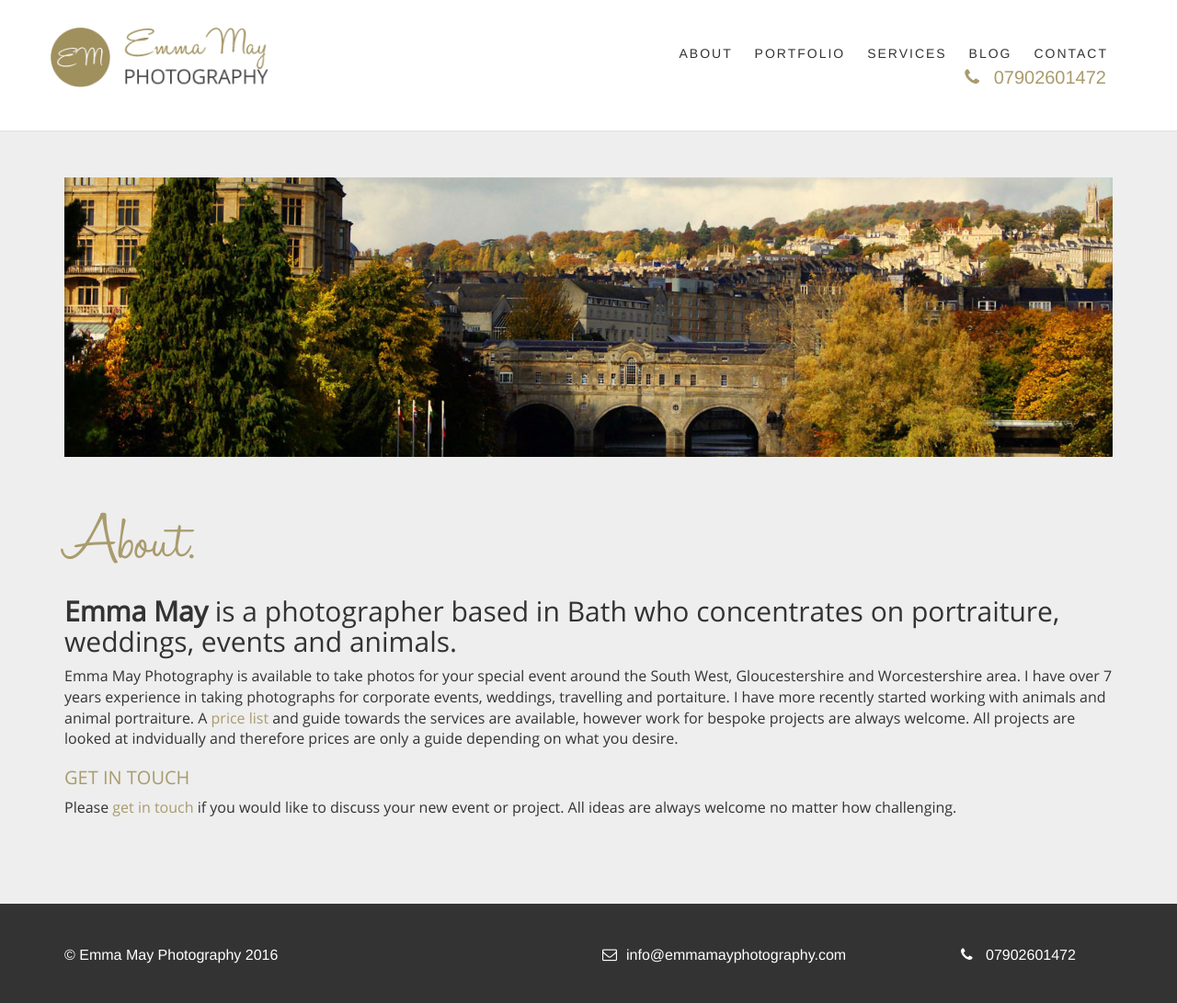
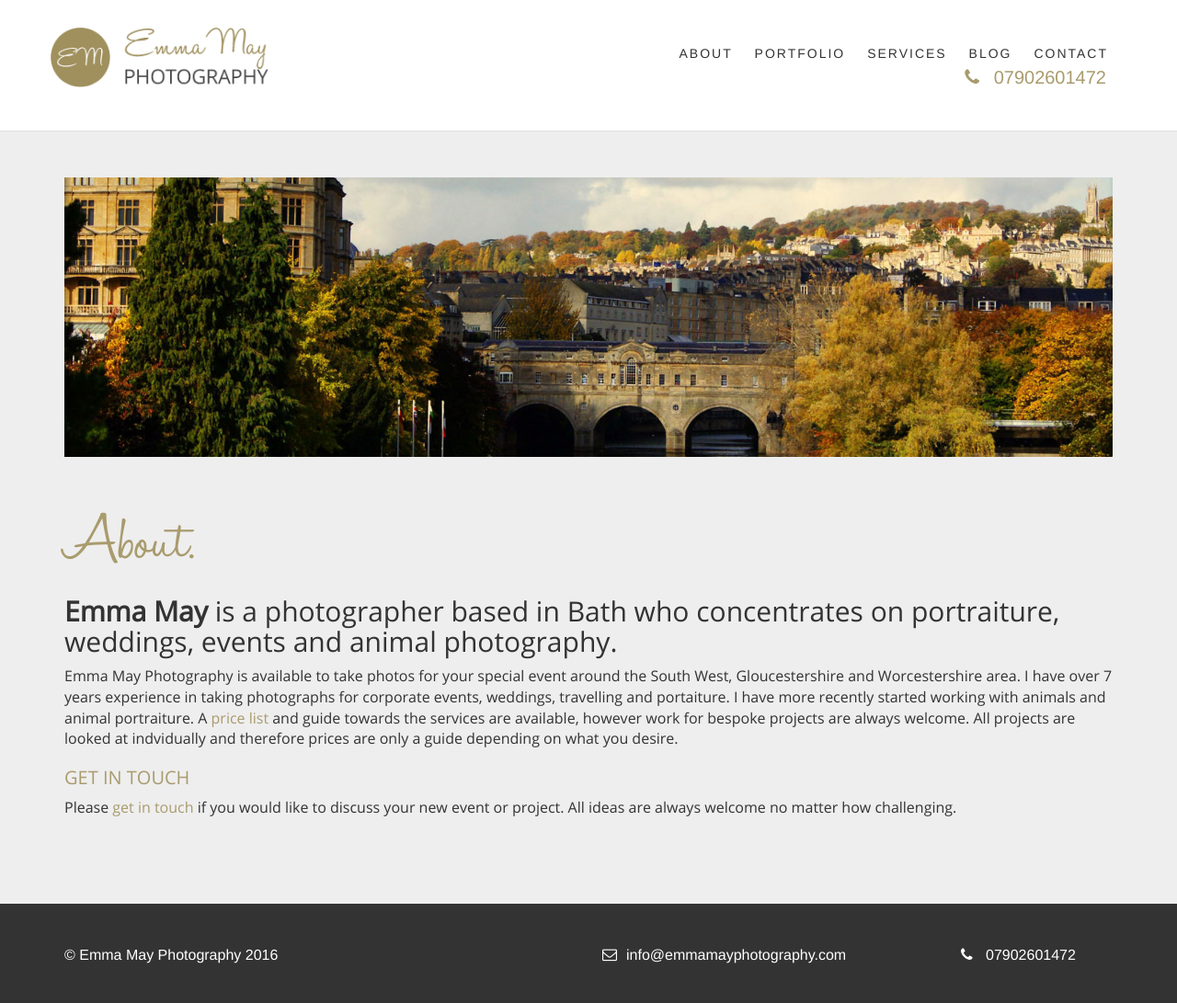
Before and after one commit to lilrooness/franhaines.github.io, a Jekyll site: the page built from about.md, in a window 1280 px wide. Shown: the whole page at 92% size. Built offline with Jekyll 4.4.1, drawn with Linux system fonts in a browser that asks for light colours.

Commit message:
Updating about description

```diff
--- a/about.md
+++ b/about.md
@@ -10,7 +10,7 @@ permalink: /about/
 
 # About.
 
-## **Emma May** is a photographer based in Bath who concentrates on portraiture, weddings, events and animals.
+## **Emma May** is a photographer based in Bath who concentrates on portraiture, weddings, events and animal photography.
 
 Emma May Photography is available to take photos for your special event around the South West, Gloucestershire and Worcestershire area. I have over 7 years experience in taking photographs for corporate events, weddings, travelling and portaiture. I have more recently started working with animals and animal portraiture.
 A [price list](/services) and guide towards the services are available, however work for bespoke projects are always welcome. All projects are looked at indvidually and therefore prices are only a guide depending on what you desire.
```
